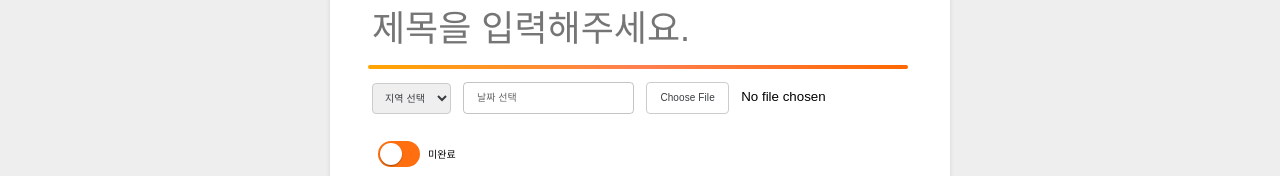
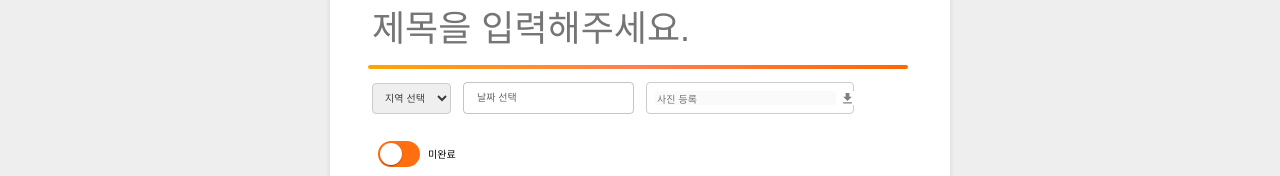
Before and after one commit to elice-team10/Frontend, a React (Vite) app: page /community/write in a window 1280 px wide. Shown: the part 177-353 px from the top of the page. Built offline with nearby package versions, Linux system fonts and the light colour scheme.

Commit message:
DESIGN: 사진 파일 input ui 변경

```diff
--- a/src/components/Community/CommunityCard.jsx
+++ b/src/components/Community/CommunityCard.jsx
@@ -145,7 +145,7 @@ function CommunityCard({ title, complete, content, location, date, nickname, rep
 
   return (
     <CardContainer>
-      <Card onClick={() => navigate('/community/detail')}>
+      <Card onClick={() => navigate('/community/post')}>
         <PhotoContainer>
           <WallpaperOutlinedIcon fontSize="large" />
         </PhotoContainer>
--- a/src/components/Community/CommunityTab.jsx
+++ b/src/components/Community/CommunityTab.jsx
@@ -34,7 +34,7 @@ const EachTab = styled.p`
   }
 
   ${(props) =>
-    props.active &&
+    props.$active &&
     css`
       color: ${theme.colors.text};
       font-weight: bold;
@@ -56,7 +56,7 @@ function CommunityTab({ currentTab, onClick }) {
         return (
           <EachTab
             key={`${tab}-${i}`}
-            active={currentTab === tab}
+            $active={currentTab === tab}
             onClick={() => onClick(tab)}
           >
             {tab}
--- a/src/components/Community/CommunityWrite.jsx
+++ b/src/components/Community/CommunityWrite.jsx
@@ -2,16 +2,16 @@ import styled from 'styled-components';
 import theme from '../../config/theme';
 import PlaceIcon from '@mui/icons-material/Place';
 import Calander from '../UI/DatePicker';
-import WallpaperOutlinedIcon from '@mui/icons-material/WallpaperOutlined';
 import { Link } from 'react-router-dom';
 import CustomizedSwitches from '../UI/SwitchButton';
 import Header from '../UI/Header';
 import { LOCATION_CATEGORY } from '../../config/constants';
+import ImageInput from '../UI/ImageInput';
 
 const Background = styled.div`
   background-color: #eee;
   height: 100%;
-padding-bottom: 3px;
+  padding-bottom: 3px;
 `;
 
 export const PostContainer = styled.div`
@@ -58,7 +58,6 @@ const ToolbarContainer = styled.div`
   height: 7rem;
   align-items: center;
 `;
-const Location = styled.p``;
 
 const ContentContainer = styled.div`
   display: flex;
@@ -131,28 +130,6 @@ const StyledSelect = styled.select`
   }
 `;
 
-const ImgFile = styled.input`
-  &::file-selector-button {
-    width: 83.2px;
-    padding-bottom: 15px;
-    padding: 8px;
-    background: ${theme.colors.textWhite};
-    border: 1px solid #ccc;
-    border-radius: 4px;
-    font-weight: 400;
-    font-size: 1rem;
-    line-height: 1.4375em;
-    letter-spacing: 0.00938em;
-    color: ${theme.colors.text};
-    box-sizing: border-box;
-    margin: 12px;
-    outline: none;
-    &:hover {
-      border: 1px solid ${theme.colors.text};
-    }
-  }
-`;
-
 const GradationBox = styled.div`
   width: 54rem;
   height: 0.4rem;
@@ -182,12 +159,7 @@ function CommunityWrite() {
             ))}
           </StyledSelect>
           <Calander />
-          <ImgFile
-            type="file"
-            id="imgFile"
-            name="imgFile"
-            accept="image/png, image/jpeg"
-          />
+          <ImageInput />
         </ToolbarContainer>
         <CustomizedSwitches />
         <ContentContainer>
@@ -200,7 +172,7 @@ function CommunityWrite() {
         </ContentContainer>
         <ButtonContainer>
           <SubmitButton>등록</SubmitButton>
-          <BoardLink to="/community/board">
+          <BoardLink to="/community">
             <SubmitButton backgroundColor="white" color="#7C9299">
               취소
             </SubmitButton>
--- /dev/null
+++ b/src/components/UI/ImageInput.jsx
@@ -0,0 +1,70 @@
+import { useRef, useState } from 'react';
+import styled from 'styled-components';
+import theme from '../../config/theme';
+import FileDownloadIcon from '@mui/icons-material/FileDownload';
+
+const InputContainer = styled.div`
+  width: 208px;
+  height: 31.38px;
+  display: flex;
+  padding: 8px;
+  margin: 12px;
+  border: 1px solid #ccc;
+  border-radius: 4px;
+  color: ${theme.colors.text};
+  box-sizing: border-box;
+  &:hover {
+    border: 1px solid ${theme.colors.text};
+  }
+`;
+const ImgInput = styled.input`
+  border: none;
+  &::placeholder {
+    font-weight: 400;
+    font-size: 1rem;
+    line-height: 1.4375em;
+    letter-spacing: 0.00938em;
+  }
+`;
+const ImgLabel = styled.label`
+  background: ${theme.colors.textWhite};
+  color: gray;
+  box-sizing: border-box;
+  padding-left: 4px;
+  outline: none;
+  &:hover {
+    color: ${theme.colors.text};
+  }
+`;
+const Input = styled.input`
+  display: none;
+`;
+
+function ImageInput() {
+  const [placeholder, setPlaceholder] = useState('사진 등록');
+  const imgRef = useRef(null);
+  const changeFilename = () => {
+    if (imgRef.current.value !== '') {
+      const fileName = imgRef.current.value;
+      setPlaceholder(fileName);
+    }
+  };
+
+  return (
+    <InputContainer>
+      <ImgInput type="text" placeholder={placeholder} disabled />
+      <ImgLabel htmlFor="imgFile">
+        <FileDownloadIcon />
+      </ImgLabel>
+      <Input
+        type="file"
+        id="imgFile"
+        accept="image/png, image/jpeg"
+        ref={imgRef}
+        onChange={changeFilename}
+      />
+    </InputContainer>
+  );
+}
+
+export default ImageInput;
--- /dev/null
+++ b/src/config.json
@@ -0,0 +1,3 @@
+{
+  "apiUrl":"http://localhost:9000/api/posts"
+}
```
Also changed, not shown: src/components/Community/CommunityBoard.jsx (+16 -1 lines), src/main.jsx (+6 -2 lines).
